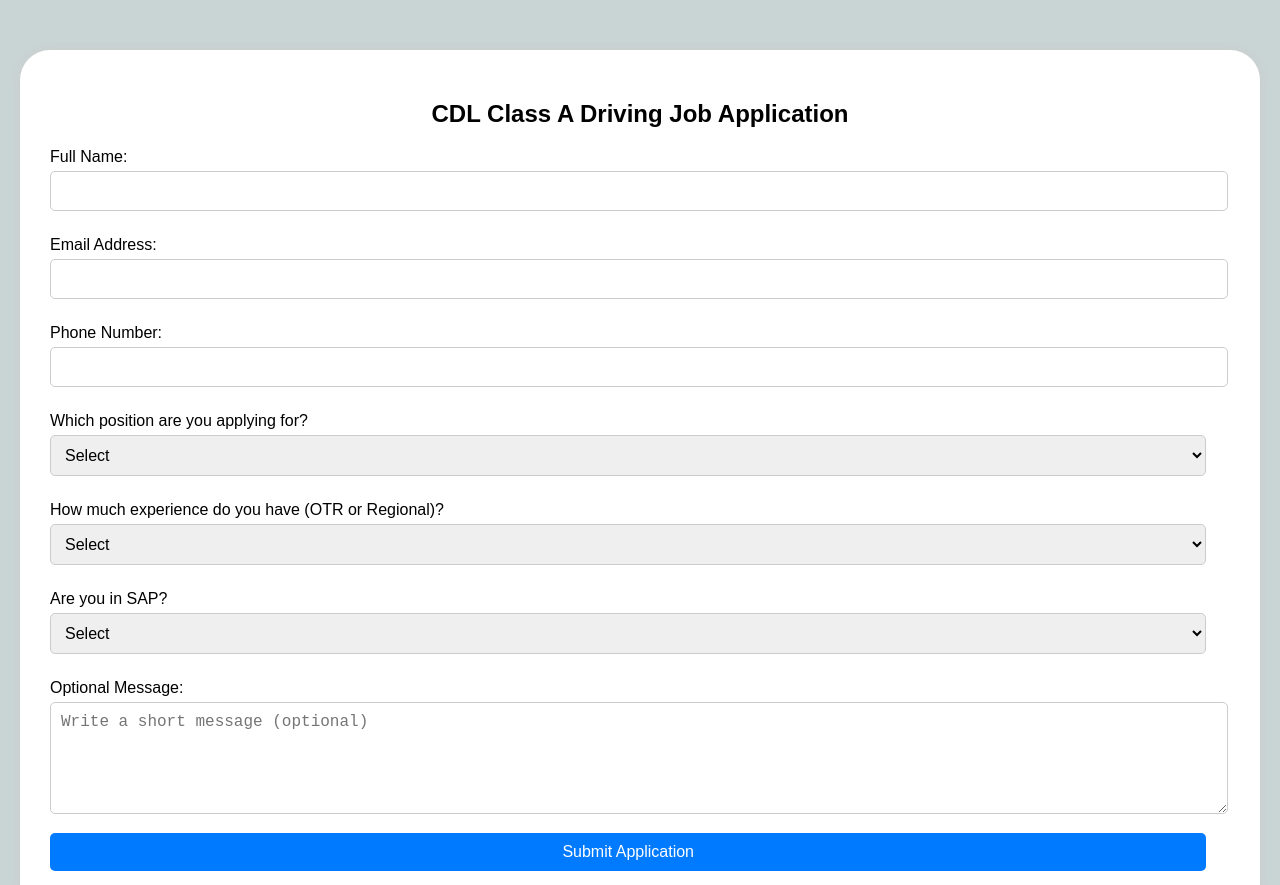
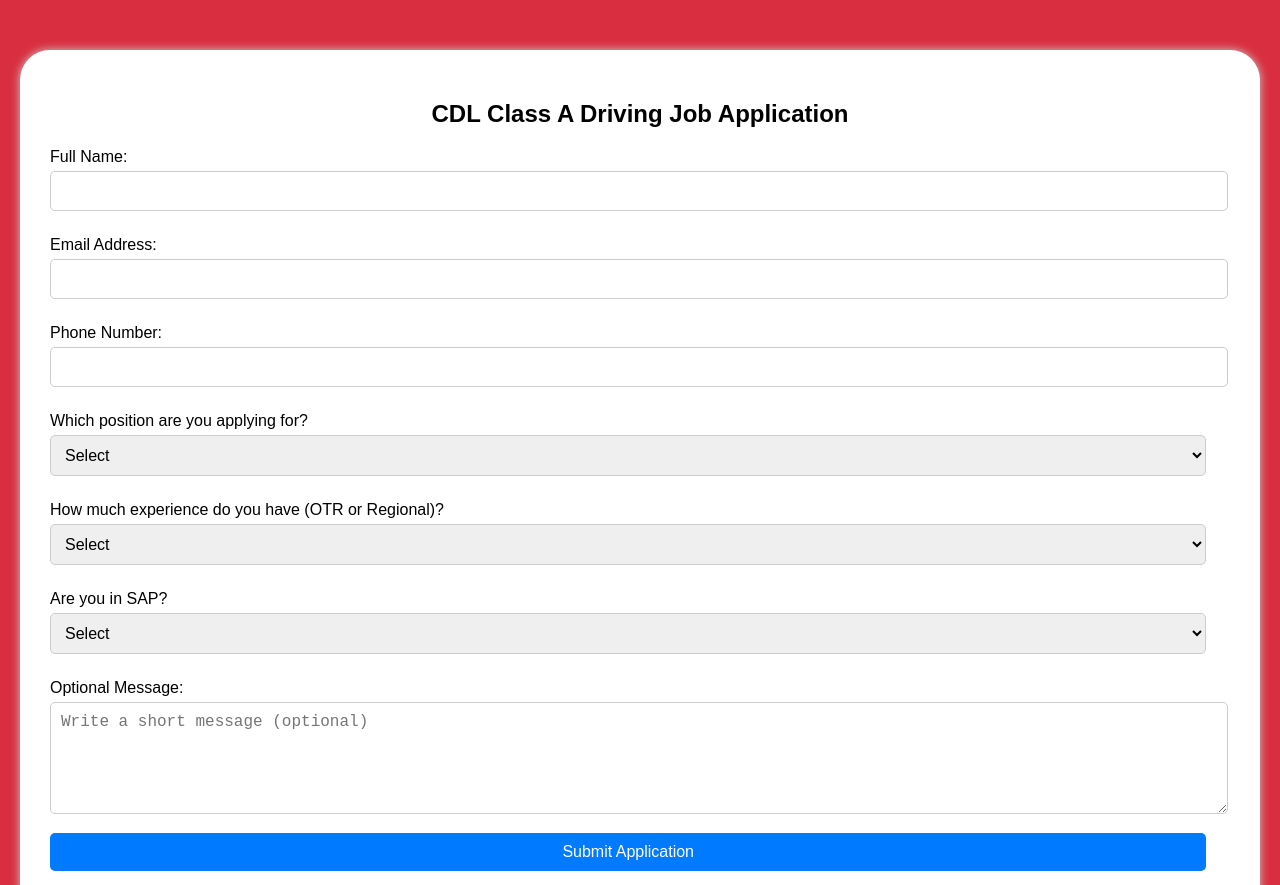
Before and after one commit to Penelopy-star/CDL-Class-A, a plain HTML site: page index.html in a window 1280 px wide. Shown: the top 885 px of the page. Drawn offline with Linux system fonts and the light colour scheme.

Commit message:
Update index.html

```diff
--- a/index.html
+++ b/index.html
@@ -7,7 +7,7 @@
   <style>
     body {
       font-family: Arial, sans-serif;
-      background: #c9d4d4;
+      background: #D92E3F;
       padding: 20px;
       margin: 0;
     }
```
